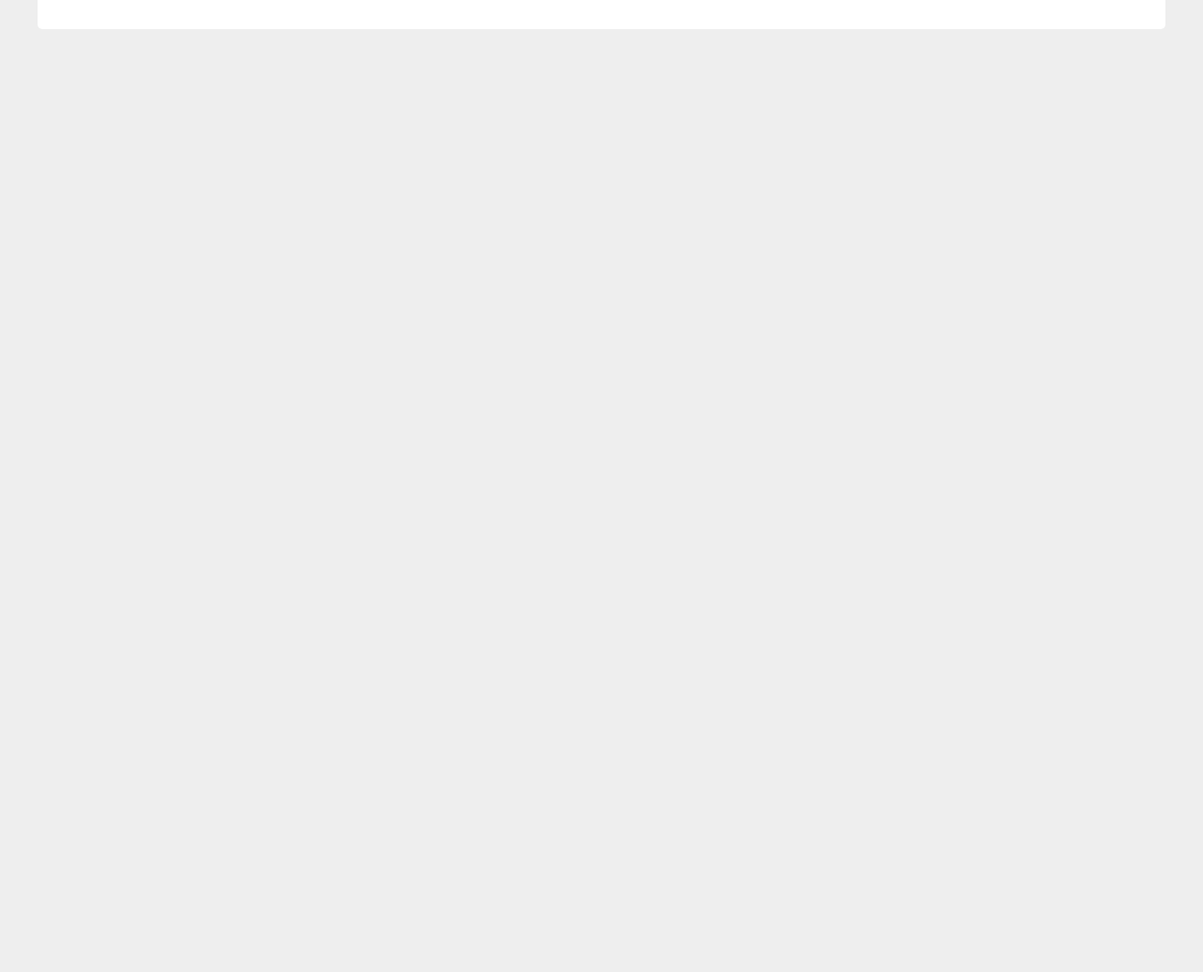
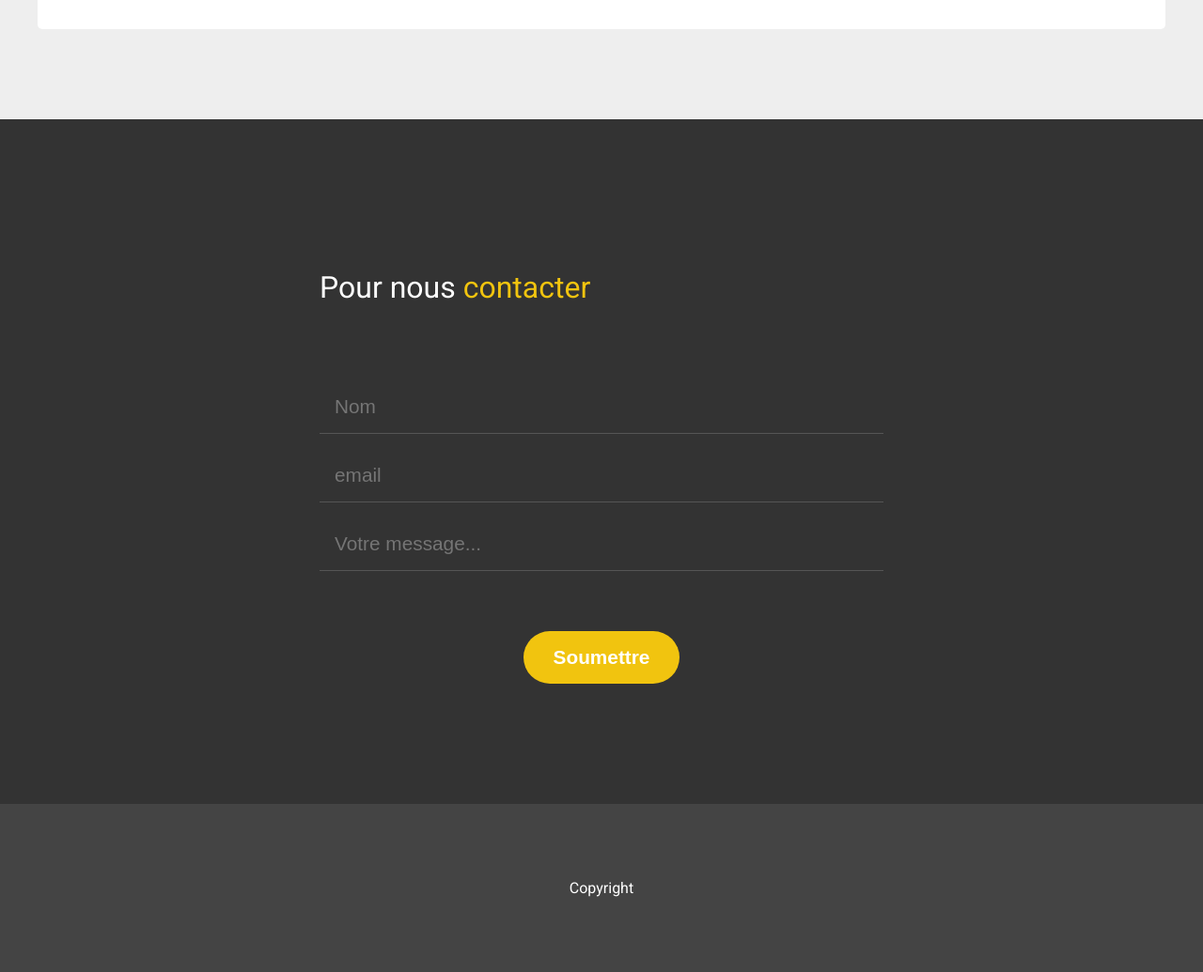
Before and after one commit to Mgg24/agence-ledor, a plain HTML site: page index.html in a window 1280 px wide. Shown: the part 2144-3179 px from the top of the page at 94% size. Before the commit the page ends 2271 px from the top, so only its background shows below. Drawn offline with Linux system fonts and the light colour scheme; a web font is replaced by a local one.

Commit message:
form'n footer

```diff
--- a/CSS/style.css
+++ b/CSS/style.css
@@ -246,3 +246,57 @@ header ul li a:hover {
     font-size: 1.3rem;
     line-height: 1.8rem;
 }
+
+/*contact*/
+
+.contact{
+    padding: 10rem 1rem 5rem 1rem;
+    display: flex;
+    flex-direction: column;
+    align-items: center;
+}
+.contact-form {
+max-width: 600px;
+    display: flex;
+    flex-direction: column;
+    width: 100%;
+
+}
+
+.contact-form input {
+    background: #333;
+    border: 0;
+    border-bottom: 1px solid #555;
+    padding: 1rem;
+    font-size: 1.3rem;
+    color: white;
+    outline: 0;
+    margin-bottom: 1rem;
+}
+
+.contact-form-button{
+    display: block;
+    margin: 3rem auto;
+    padding: 1rem 2rem;
+    border: 0;
+    border-radius: 30px;
+    background: #f1c40f;
+    color: white;
+    font-weight: 700;
+    font-size: 1.3rem;
+    cursor: pointer;
+}
+
+.contact-form-button:hover {
+    background: red;
+}
+/*footer*/
+footer{
+    background: #444;
+    padding: 5rem 1rem 5rem 1rem;
+    color: white;
+    text-align: center;
+}
+footer p {
+    margin-bottom: 0;
+}
--- a/index.html
+++ b/index.html
@@ -126,6 +126,21 @@
         </div>
     </div>
 </section>
+<section class="contact bg-dark">
+    <form action="#" class="contact-form">
+        <h2 class="title">Pour nous <strong>contacter</strong></h2>
+        <input type="text" placeholder="Nom" name="name" id="name">
+        <input type="email" placeholder="email" name="email" id="email">
+        <input type="text" placeholder="Votre message..." name="message" id="message">
+        <div>
+        <button class="contact-form-button">Soumettre</button>
+        </div>
+
+    </form>
+</section>
+<footer>
+    <p>Copyright </p>
+</footer>
 
 </body>
 </html>
```
